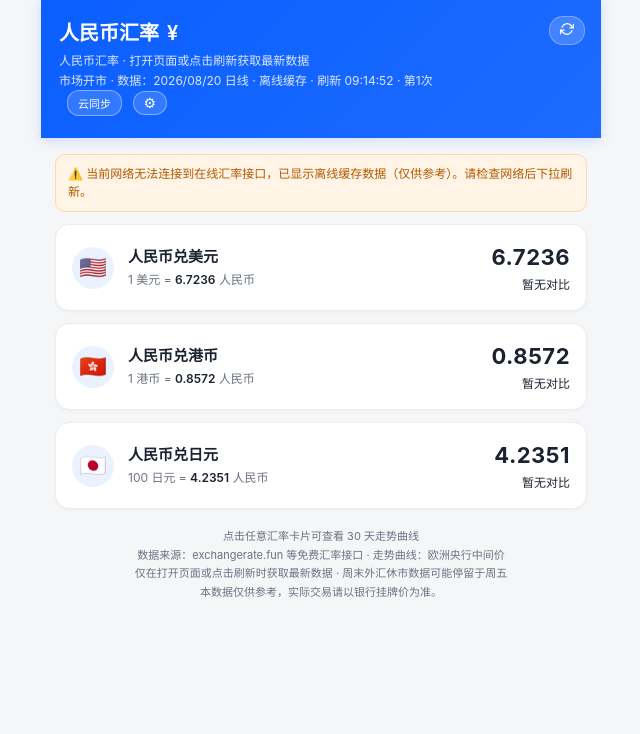
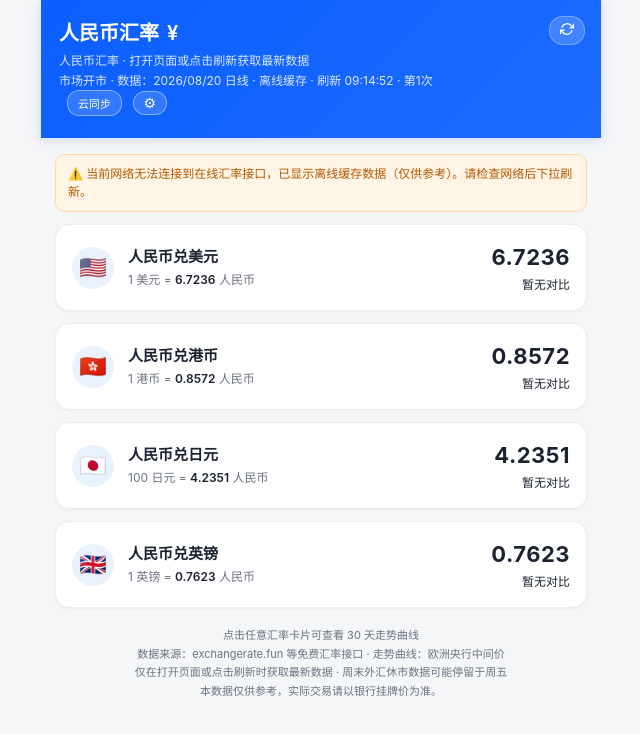
Before and after one commit to soldier009/cny-exchange-rates, a plain HTML site: page index.html in a window 1280 px wide. Shown: the whole page, without its empty margins (319-959 px from the left). Drawn offline with Linux system fonts and the light colour scheme; no server answers.

Commit message:
feat: 新增人民币兑英镑(GBP)汇率 - PAIRS/5个数据源/静态兜底/历史曲线symbols/云同步货币对

```diff
--- a/index.html
+++ b/index.html
@@ -360,7 +360,8 @@
   const PAIRS = [
     { code: 'USD', base: 'USD', quote: 'CNY', unit: 1, flag: '🇺🇸', name: '美元', full: '人民币兑美元', unitText: '1 美元 =' },
     { code: 'HKD', base: 'HKD', quote: 'CNY', unit: 1, flag: '🇭🇰', name: '港币', full: '人民币兑港币', unitText: '1 港币 =' },
-    { code: 'JPY', base: 'JPY', quote: 'CNY', unit: 100, flag: '🇯🇵', name: '日元', full: '人民币兑日元', unitText: '100 日元 =' }
+    { code: 'JPY', base: 'JPY', quote: 'CNY', unit: 100, flag: '🇯🇵', name: '日元', full: '人民币兑日元', unitText: '100 日元 =' },
+    { code: 'GBP', base: 'GBP', quote: 'CNY', unit: 1, flag: '🇬🇧', name: '英镑', full: '人民币兑英镑', unitText: '1 英镑 =' }
   ];
 
   const API = 'https://api.frankfurter.dev/v1';
@@ -372,7 +373,7 @@
   // 数值取自最近一次成功获取的 frankfurter.app 返回（USD=base）
   const FALLBACK_CURRENT = {
     date: '2026-08-20',
-    rates: { CNY: 6.7236, HKD: 7.8438, JPY: 158.76 },
+    rates: { CNY: 6.7236, HKD: 7.8438, JPY: 158.76, GBP: 8.82 },
     stale: true
   };
 
@@ -429,34 +430,34 @@
         if (!j || !j.rates || !j.rates.CNY) throw new Error('exchangerate.fun: bad data');
         const ts = (j.timestamp || Date.now() / 1000);
         const date = toCNDate(new Date(ts * 1000));
-        return { date, ts, rates: { CNY: j.rates.CNY, HKD: j.rates.HKD, JPY: j.rates.JPY } };
+        return { date, ts, rates: { CNY: j.rates.CNY, HKD: j.rates.HKD, JPY: j.rates.JPY, GBP: j.rates.GBP } };
       },
       // 2) frankfurter.dev（欧洲央行中间价，无 key，也用于历史曲线）
       async () => {
-        const j = await fetchJSON(`${API}/latest?base=USD&symbols=CNY,HKD,JPY`, 9000);
+        const j = await fetchJSON(`${API}/latest?base=USD&symbols=CNY,HKD,JPY,GBP`, 9000);
         if (!j || !j.rates || !j.rates.CNY) throw new Error('frankfurter: bad data');
-        return { date: j.date, rates: { CNY: j.rates.CNY, HKD: j.rates.HKD, JPY: j.rates.JPY } };
+        return { date: j.date, rates: { CNY: j.rates.CNY, HKD: j.rates.HKD, JPY: j.rates.JPY, GBP: j.rates.GBP } };
       },
       // 2) open.er-api.com（无 key）
       async () => {
         const j = await fetchJSON('https://open.er-api.com/v1/latest/quotes/USD.json', 9000);
         if (!j || !j.rates || !j.rates.CNY) throw new Error('er-api: bad data');
         const date = (j.date_update || j.time_last_update_utc || '').slice(0, 10) || todayISO();
-        return { date, rates: { CNY: j.rates.CNY, HKD: j.rates.HKD, JPY: j.rates.JPY } };
+        return { date, rates: { CNY: j.rates.CNY, HKD: j.rates.HKD, JPY: j.rates.JPY, GBP: j.rates.GBP } };
       },
       // 3) jsdelivr 上的 fawazahmed0 currency-api 静态文件
       async () => {
         const j = await fetchJSON('https://cdn.jsdelivr.net/npm/@fawazahmed0/currency-api@latest/v1/currencies/usd.json', 9000);
         if (!j || !j.usd || !j.usd.cny) throw new Error('fawaz: bad data');
         const date = (j.date || '').replace(/\//g, '-') || todayISO();
-        return { date, rates: { CNY: j.usd.cny, HKD: j.usd.hkd, JPY: j.usd.jpy } };
+        return { date, rates: { CNY: j.usd.cny, HKD: j.usd.hkd, JPY: j.usd.jpy, GBP: j.usd.gbp } };
       },
       // 4) floatrates daily
       async () => {
         const j = await fetchJSON('https://www.floatrates.com/daily/usd.json', 9000);
         if (!j || !j.cny) throw new Error('floatrates: bad data');
         const date = (j.cny.date || todayISO()).slice(0, 10);
-        return { date, rates: { CNY: j.cny.rate, HKD: j.hkd.rate, JPY: j.jpy.rate } };
+        return { date, rates: { CNY: j.cny.rate, HKD: j.hkd.rate, JPY: j.jpy.rate, GBP: j.gbp ? j.gbp.rate : null } };
       }
     ];
 
@@ -476,7 +477,7 @@
     const today = todayISO();
     const from = addDays(today, -days);
     const timeout = days > 2000 ? 30000 : (days > 400 ? 20000 : 9000);
-    const j = await fetchJSON(`${API}/${from}..${today}?base=USD&symbols=CNY,HKD,JPY`, timeout);
+    const j = await fetchJSON(`${API}/${from}..${today}?base=USD&symbols=CNY,HKD,JPY,GBP`, timeout);
     return j.rates || {};
   }
 
@@ -1000,7 +1001,7 @@
       // 2. 对每个货币对合并
       const toUpload = {};
       let totalAdded = 0, totalUpdated = 0, totalDeleted = 0, totalCleaned = 0;
-      ['USD','HKD','JPY'].forEach(c => {
+      ['USD','HKD','JPY','GBP'].forEach(c => {
         const key = 'fx_' + c;
         const local = getAllFxRecords(c);
         const remote = remoteData[key] || [];
```
